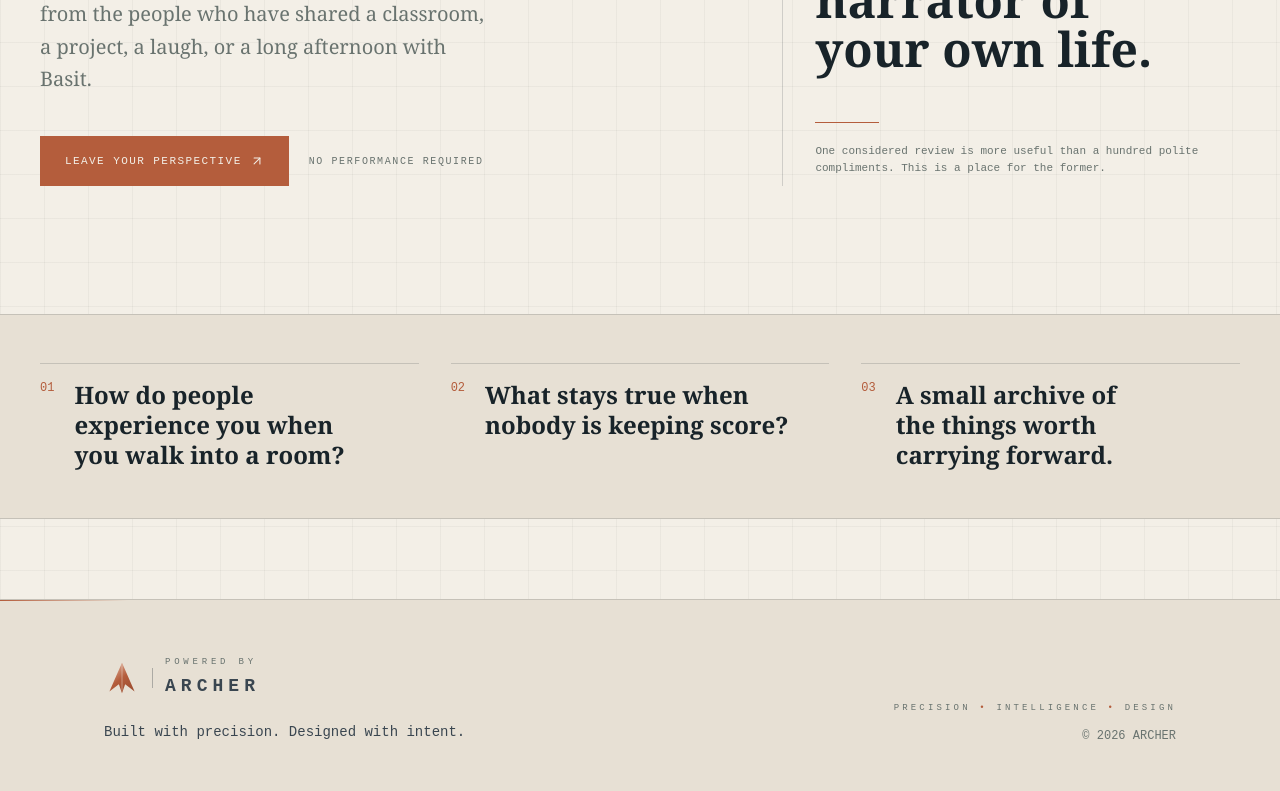
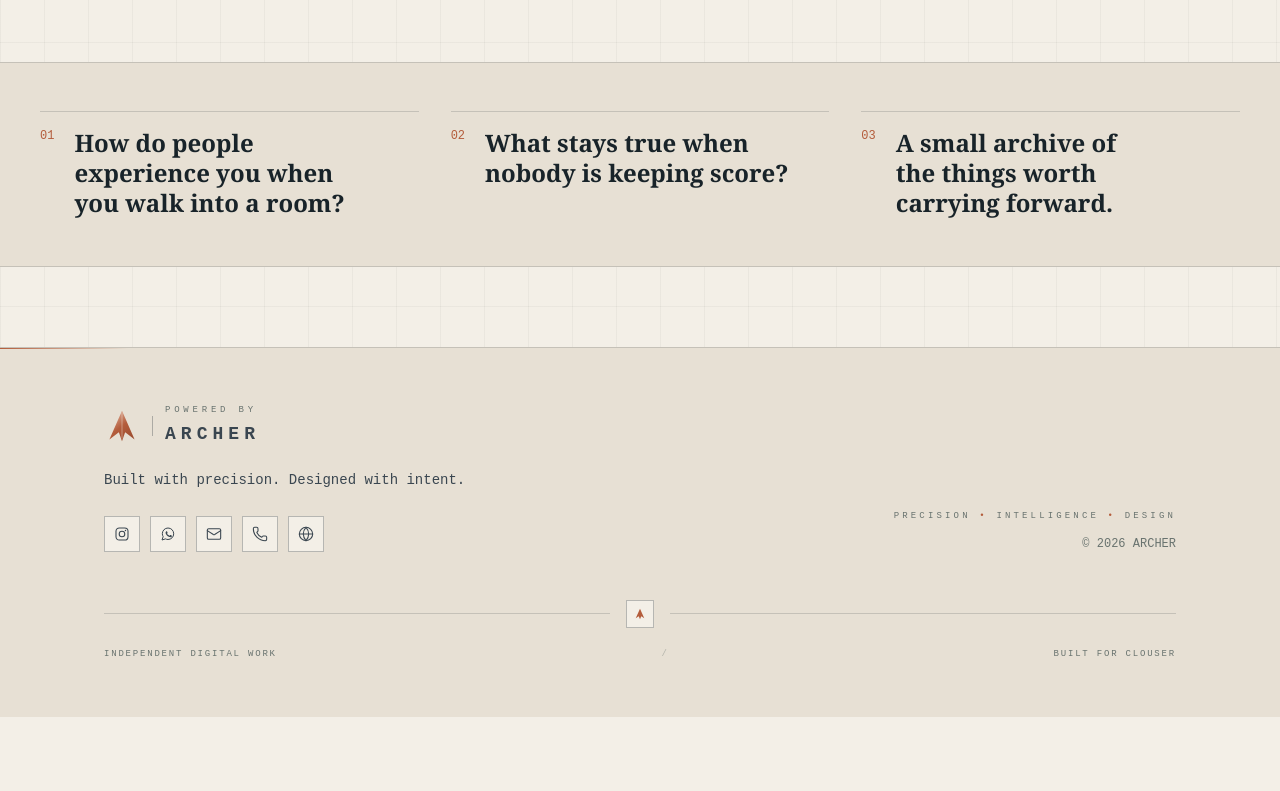
Before and after one commit to abdulbasit-25/third-person, a Next.js app: page / in a window 1280 px wide. Shown: the part 838-1629 px from the top of the page. After the commit the page ends 1555 px from the top, so only its background shows below. Built offline with nearby package versions, Linux system fonts and the light colour scheme.

Commit message:
ChoiceButton

```diff
--- a/app/globals.css
+++ b/app/globals.css
@@ -297,6 +297,40 @@
   padding: 14px 28px;
 }
 
+.footer-tooltip {
+  z-index: 10;
+  border: 1px solid var(--line-strong);
+  border-radius: 4px;
+  background: var(--ink);
+  color: var(--paper);
+  box-shadow: 0 8px 18px rgba(24, 35, 41, 0.2);
+  letter-spacing: 0.14em;
+  transform: translate(-50%, 4px);
+  transition:
+    opacity 180ms ease,
+    transform 180ms ease;
+}
+
+.footer-tooltip::before {
+  position: absolute;
+  right: 50%;
+  bottom: -4px;
+  width: 7px;
+  height: 7px;
+  border-right: 1px solid var(--line-strong);
+  border-bottom: 1px solid var(--line-strong);
+  background: var(--ink);
+  content: "";
+  transform: translateX(50%) rotate(45deg);
+}
+
+.group\/contact:hover .footer-tooltip,
+.group\/contact:focus-visible .footer-tooltip,
+.group\/link:hover .footer-tooltip,
+.group\/link:focus-visible .footer-tooltip {
+  transform: translate(-50%, 0);
+}
+
 .fade-up {
   animation: fade-up 0.65s var(--ease) both;
 }
--- a/app/page.tsx
+++ b/app/page.tsx
@@ -17,8 +17,8 @@
         <div className="fade-up">
           <p className="eyebrow mb-8">ABDUL BASIT — BSAI&apos;24, SZABIST</p>
           <h1 className="display max-w-4xl text-[clamp(4.5rem,12vw,10.5rem)] leading-[.82]">
-            A mirror,
-            <br />
+            mirror,
+            {/* <br /> */}
             held open.
           </h1>
           <p className="mt-12 max-w-md font-serif text-xl leading-relaxed text-[var(--muted)]">
--- a/app/review/new/page.tsx
+++ b/app/review/new/page.tsx
@@ -207,7 +207,11 @@
             className="review-nav-action action-button action-button--accent mt-10 inline-flex items-center justify-center gap-3 text-[11px] uppercase tracking-[.14em]"
           >
             Return to your space
-            <ArrowUpRight aria-hidden="true" className="h-4 w-4" strokeWidth={1.6} />
+            <ArrowUpRight
+              aria-hidden="true"
+              className="h-4 w-4"
+              strokeWidth={1.6}
+            />
           </Link>
         </div>
       </main>
--- a/components/layout/Footer.tsx
+++ b/components/layout/Footer.tsx
@@ -1,9 +1,158 @@
+"use client";
+
 type FooterVariant = "public-home";
 import Link from "next/link";
+import { Mail, Phone, Globe } from "lucide-react";
+import type { ReactNode } from "react";
 
 interface FooterProps {
   variant?: FooterVariant;
 }
+
+/* ------------------------------------------------------------------ */
+/* Contact data                                                        */
+/* ------------------------------------------------------------------ */
+
+const CONTACT = {
+  instagramHandle: "__abdul.basitt",
+  email: "abdulbasit.alpha25@gmail.com",
+  phoneDisplay: "0341 5878569",
+  // WhatsApp/tel links need the raw digits, country code, no leading 0.
+  phoneIntl: "923415878569",
+};
+
+/* ------------------------------------------------------------------ */
+/* Brand-mark SVGs (not in lucide-react, so hand-drawn to match stroke  */
+/* weight / sizing of the rest of the icon set)                        */
+/* ------------------------------------------------------------------ */
+
+function InstagramIcon() {
+  return (
+    <svg
+      viewBox="0 0 24 24"
+      fill="none"
+      xmlns="http://www.w3.org/2000/svg"
+      aria-hidden="true"
+      className="h-4 w-4"
+    >
+      <rect
+        x="3"
+        y="3"
+        width="18"
+        height="18"
+        rx="5"
+        stroke="currentColor"
+        strokeWidth="1.6"
+      />
+      <circle cx="12" cy="12" r="4.2" stroke="currentColor" strokeWidth="1.6" />
+      <circle cx="17.2" cy="6.8" r="1.1" fill="currentColor" />
+    </svg>
+  );
+}
+
+function WhatsAppIcon() {
+  return (
+    <svg
+      viewBox="0 0 24 24"
+      fill="none"
+      xmlns="http://www.w3.org/2000/svg"
+      aria-hidden="true"
+      className="h-4 w-4"
+    >
+      <path
+        d="M12.02 3C7.32 3 3.5 6.82 3.5 11.52c0 1.62.45 3.13 1.24 4.42L3 21l5.19-1.68a8.47 8.47 0 0 0 3.83.92h.01c4.7 0 8.52-3.82 8.52-8.52C20.55 6.82 16.73 3 12.02 3Z"
+        stroke="currentColor"
+        strokeWidth="1.5"
+        strokeLinejoin="round"
+      />
+      <path
+        d="M9.1 8.2c.18-.4.37-.41.54-.42.14-.01.3-.01.44-.01.14 0 .34-.05.53.41.2.47.68 1.62.74 1.74.06.12.1.26.02.42-.08.16-.12.26-.24.4-.12.14-.25.32-.36.43-.12.12-.24.25-.1.49.14.24.62 1.02 1.33 1.65.92.82 1.69 1.07 1.93 1.19.24.12.38.1.52-.06.14-.16.6-.7.76-.94.16-.24.32-.2.54-.12.22.08 1.4.66 1.64.78.24.12.4.18.46.28.06.1.06.58-.14 1.14-.2.56-1.16 1.1-1.6 1.17-.4.06-.9.09-1.46-.09-.34-.1-.78-.25-1.34-.49-2.36-1.02-3.9-3.4-4.02-3.56-.12-.16-.96-1.28-.96-2.44 0-1.16.6-1.73.82-1.97Z"
+        fill="currentColor"
+      />
+    </svg>
+  );
+}
+
+/* ------------------------------------------------------------------ */
+/* Contact link — bordered icon box matching the footer's arrow-detail  */
+/* treatment, with a tooltip label that rises on hover, and a hover     */
+/* state colored to match that platform's own brand color. Uses inline  */
+/* style handlers (not Tailwind hover: classes) so each icon can carry  */
+/* its own literal brand color reliably, independent of the theme.      */
+/* ------------------------------------------------------------------ */
+
+function ContactLink({
+  href,
+  label,
+  icon,
+  external = true,
+  brand,
+}: {
+  href: string;
+  label: string;
+  icon: ReactNode;
+  external?: boolean;
+  /** Solid hex, or a CSS gradient string for multi-color brands (Instagram). */
+  brand: string;
+}) {
+  const idleStyle: React.CSSProperties = {
+    borderColor: "var(--line-strong)",
+    background: "var(--paper)",
+    color: "var(--ink-soft)",
+    transform: "translateY(0)",
+    boxShadow: "none",
+  };
+
+  const handleEnter = (e: React.MouseEvent<HTMLAnchorElement>) => {
+    e.currentTarget.style.borderColor = "transparent";
+    e.currentTarget.style.background = brand;
+    e.currentTarget.style.color = "#ffffff";
+    e.currentTarget.style.transform = "translateY(-4px)";
+    e.currentTarget.style.boxShadow = "0 10px 22px rgba(24,35,41,0.22)";
+  };
+
+  const handleLeave = (e: React.MouseEvent<HTMLAnchorElement>) => {
+    Object.assign(e.currentTarget.style, idleStyle);
+  };
+
+  return (
+    <Link
+      href={href}
+      target={external ? "_blank" : undefined}
+      rel={external ? "noopener noreferrer" : undefined}
+      aria-label={label}
+      title={label}
+      onMouseEnter={handleEnter}
+      onMouseLeave={handleLeave}
+      style={{
+        ...idleStyle,
+        position: "relative",
+        display: "flex",
+        height: "36px",
+        width: "36px",
+        alignItems: "center",
+        justifyContent: "center",
+        border: "1px solid var(--line-strong)",
+        transition: "all 250ms ease",
+      }}
+      className="group/contact focus-visible:outline focus-visible:outline-2 focus-visible:outline-offset-4 focus-visible:outline-[var(--accent)]"
+    >
+      {icon}
+
+      {/* Tooltip */}
+      <span
+        aria-hidden="true"
+        className="footer-tooltip pointer-events-none absolute -top-9 left-1/2 whitespace-nowrap px-2 py-1 text-[9px] font-medium uppercase opacity-0"
+      >
+        {label}
+      </span>
+    </Link>
+  );
+}
+
+/* ------------------------------------------------------------------ */
+/* Footer                                                              */
+/* ------------------------------------------------------------------ */
 
 export function Footer({ variant = "public-home" }: FooterProps) {
   if (variant !== "public-home") {
@@ -78,6 +227,12 @@
                   className="action-link group/link relative mt-0.5 inline-block text-lg font-semibold tracking-[0.28em] text-[var(--ink)] underline-offset-4 transition-all duration-300 ease-out hover:translate-x-1 hover:tracking-[0.34em] focus-visible:outline focus-visible:outline-2 focus-visible:outline-offset-4 focus-visible:outline-[var(--accent)]"
                 >
                   ARCHER
+                  <span
+                    aria-hidden="true"
+                    className="footer-tooltip pointer-events-none absolute -top-9 left-1/2 whitespace-nowrap px-2 py-1 text-[9px] font-medium uppercase opacity-0"
+                  >
+                    Visit portfolio
+                  </span>
                 </Link>
               </div>
             </div>
@@ -85,6 +240,42 @@
             <p className="max-w-md text-sm leading-6 text-[var(--ink-soft)] transition-colors duration-300 group-hover:text-[var(--ink)]">
               Built with precision. Designed with intent.
             </p>
+
+            {/* Contact row */}
+            <div className="mt-6 flex items-center gap-2.5">
+              <ContactLink
+                href="https://www.instagram.com/__abdul.basitt/"
+                label={`Instagram @${CONTACT.instagramHandle}`}
+                icon={<InstagramIcon />}
+                brand="linear-gradient(135deg, #f58529 0%, #dd2a7b 45%, #8134af 70%, #515bd4 100%)"
+              />
+              <ContactLink
+                href={`https://wa.me/${CONTACT.phoneIntl}`}
+                label="WhatsApp"
+                icon={<WhatsAppIcon />}
+                brand="#25D366"
+              />
+              <ContactLink
+                href={`mailto:${CONTACT.email}`}
+                label={CONTACT.email}
+                icon={<Mail className="h-4 w-4" strokeWidth={1.6} />}
+                external={false}
+                brand="#EA4335"
+              />
+              <ContactLink
+                href={`tel:+${CONTACT.phoneIntl}`}
+                label={CONTACT.phoneDisplay}
+                icon={<Phone className="h-4 w-4" strokeWidth={1.6} />}
+                external={false}
+                brand="#34C759"
+              />
+              <ContactLink
+                href="https://abdulbasit-archer.vercel.app/"
+                label="Portfolio"
+                icon={<Globe className="h-4 w-4" strokeWidth={1.6} />}
+                brand="var(--accent)"
+              />
+            </div>
           </div>
 
           {/* Signature */}
```
